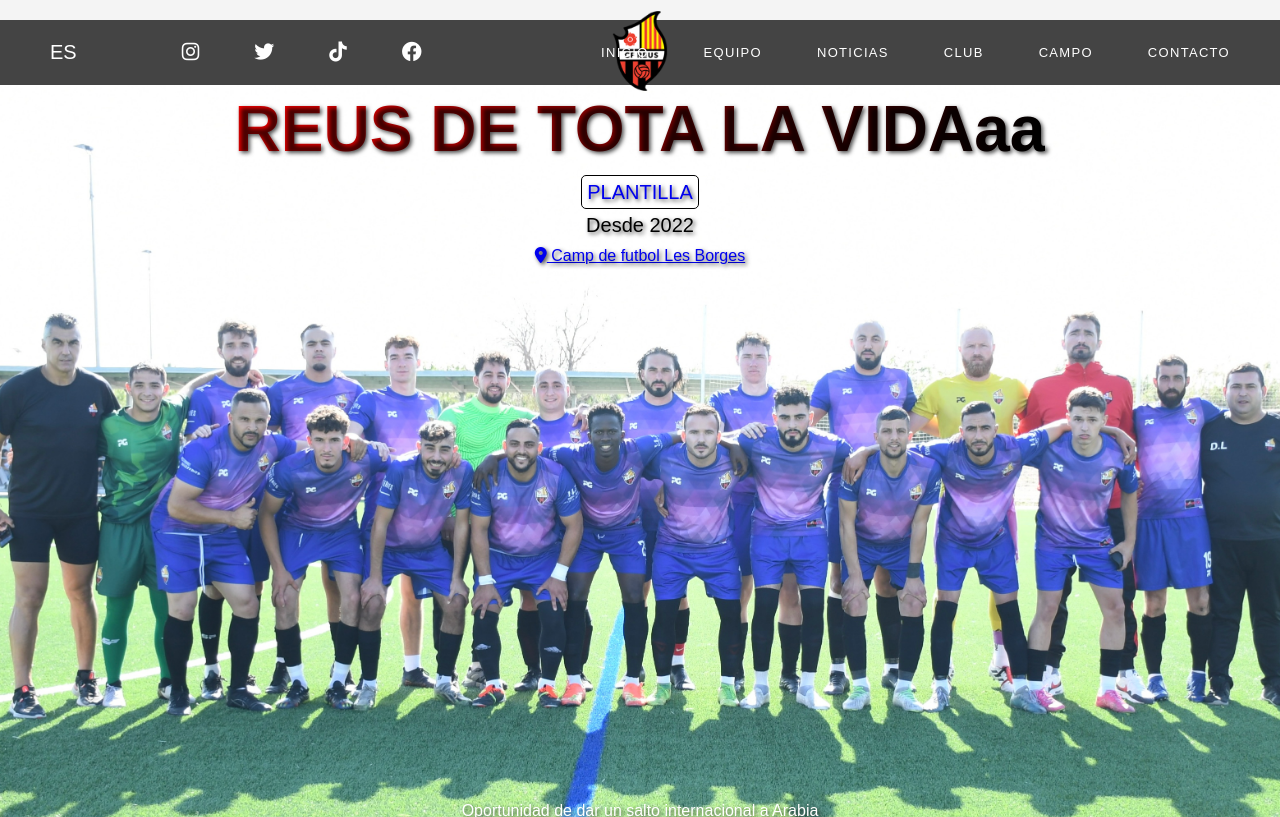
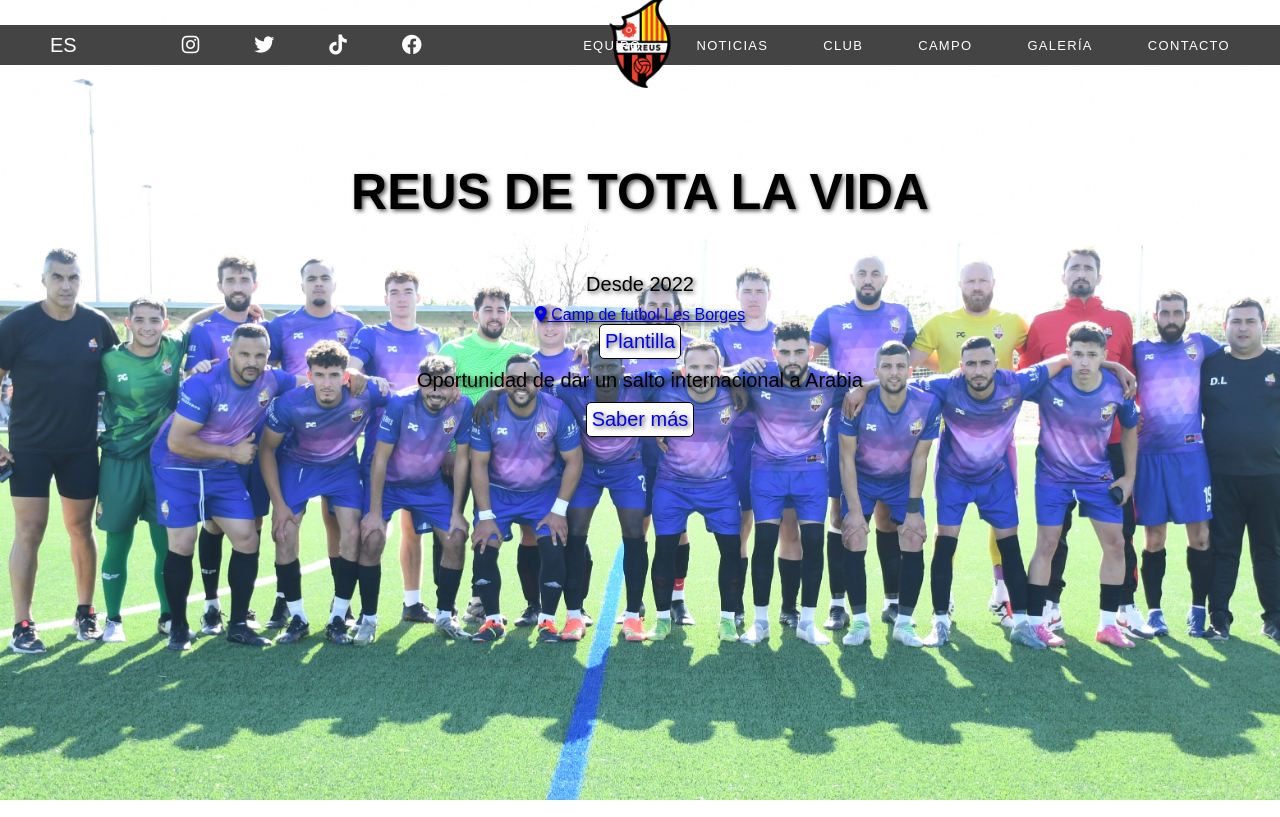
Before and after one commit to Ruxyen/cf_club_reus, a PHP site: page / in a window 1280 px wide. Shown: the top 817 px of the page. Run offline with PHP 8.4, Linux system fonts and the light colour scheme.

Commit message:
primer cambio

```diff
--- a/css/styles.css
+++ b/css/styles.css
@@ -12,12 +12,15 @@ header {
 
 .main-nav {
     display: flex;
+    width: 100%;
+    height: 5%;
+    box-sizing: border-box;
     justify-content: space-between;
     align-items: center;
     background-color: #444;
     padding: 1px 30px;
-    position: relative;
-    top: 20px;
+    position: fixed;
+    top: 25px;
 }
 
 .nav-left, .nav-right {
@@ -33,7 +36,7 @@ header {
 }
 
 .club-logo {
-    height: 80px;
+    height: 90px;
     width: auto;
     position: relative;
 }
@@ -108,7 +111,7 @@ main {
 }
 
 .hero-section {
-    background-image: url('./images/portada.jpg');
+    background-image: url('../images/portada.jpg');
     background-size: cover;
     background-position: center;
     height: 100vh;
@@ -120,18 +123,15 @@ main {
     text-shadow: 2px 2px 4px rgba(0, 0, 0, 0.7);
 }
 
-.hero-content h1 {
-    font-size: 4rem; /* Tamaño del texto */
-    font-weight: bold; /* Negrita */
-    background: linear-gradient(to right, red, black); /* Degradado de rojo a negro */
-    -webkit-background-clip: text; /* Clipa el fondo al texto */
-    -webkit-text-fill-color: transparent; /* Hace el relleno del texto transparente para mostrar el degradado */
-    margin-bottom:15px;
+.hero-section h1 {
+    font-size: 50px;
+    color: black;
+    margin-top: -200px;
 }
 
-.hero-content p {
-    color: black; /* Color del texto negro */
-    margin: 10px 0; /* Separación entre párrafos */
+.hero-section p {
+    color: black;
+    margin: 10px 0;
     font-size:20px;
 }
 
--- a/index.php
+++ b/index.php
@@ -9,7 +9,6 @@
     <link rel="icon" href="images/cfreus.png" type="image/x-icon">
     <link rel="stylesheet" href="css/styles.css">
     <link rel="stylesheet" href="https://cdnjs.cloudflare.com/ajax/libs/font-awesome/6.0.0-beta3/css/all.min.css">
-
 </head>
 
 <body>
@@ -34,7 +33,6 @@
                 <a href="index.php"><img src="images/cfreus.png" alt="Escudo del Club" class="club-logo"></a>
             </div>
             <div class="nav-right">
-                <a href="index.php">Inicio</a>
                 <div class="dropdown">
                     <a href="#">Equipo</a>
                     <div class="dropdown-content">
@@ -47,6 +45,7 @@
                 <a href="#noticias">Noticias</a>
                 <a href="#historia">Club</a>
                 <a href="#campo">Campo</a>
+                <a href="#campo">Galería</a>
                 <a href="#contacto">Contacto</a>
             </div>
         </div>
@@ -55,13 +54,12 @@
     <main>
         <!-- Portada -->
         <section id="portada" class="hero-section">
-            <div style="margin-bottom:540px;" class="hero-content">
-                <h1>REUS DE TOTA LA VIDAaa</h1>
-                <a class="plantilla-btn" style="text-decoration:none;" href="plantilla.php">PLANTILLA</a>
-                <p class="years">Desde 2022</p>
-                <a alt="Hacer click aquí" href="https://maps.app.goo.gl/fYCR9h6G5bLijNRu5"><i class="fas fa-map-marker-alt"></i> Camp de futbol Les Borges </a>
-            </div><br><br>
-            <p style="position:relative; top:-55px;" class="lema">Oportunidad de dar un salto internacional a Arabia</p>
+            <h1>REUS DE TOTA LA VIDA</h1>
+            <p class="years">Desde 2022</p>
+            <a alt="Hacer click aquí" href="https://maps.app.goo.gl/fYCR9h6G5bLijNRu5"><i class="fas fa-map-marker-alt"></i> Camp de futbol Les Borges</a>
+            <a class="plantilla-btn" style="text-decoration:none;" href="plantilla.php">Plantilla</a>
+            <p class="lema">Oportunidad de dar un salto internacional a Arabia</p>
+            <a class="plantilla-btn" style="text-decoration:none;" href="plantilla.php">Saber más</a>
         </section>
 
         <!-- Sección de mapa y ubicación -->
```
